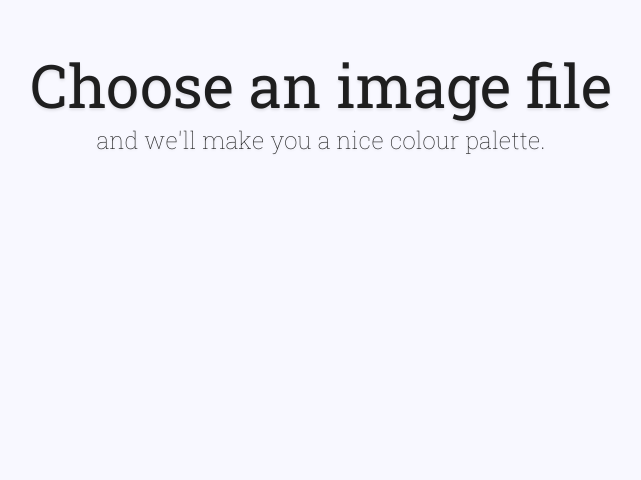
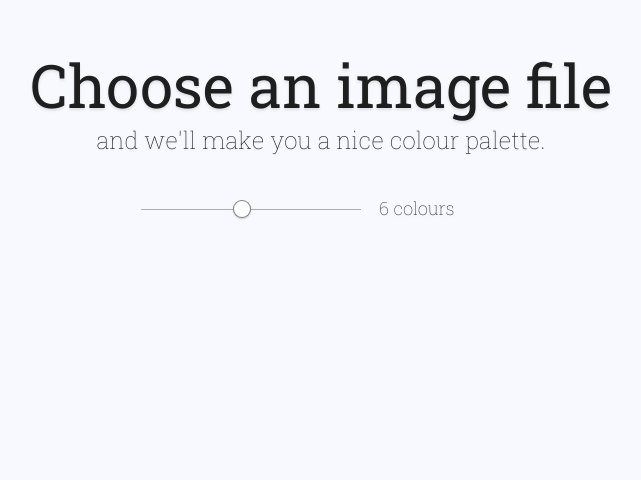
Before and after one commit to xanderlewis/colour-palettes, a Node server app: page / in a window 1280 px wide. Shown: the part 155-635 px from the top of the page, without its empty margins (319-960 px from the left). Run offline with Node 20, Linux system fonts and the light colour scheme; some libraries are stand-ins or nearby versions.

Commit message:
Add slider for number of colours

```diff
--- a/index.js
+++ b/index.js
@@ -13,8 +13,10 @@ app.set('view engine', 'handlebars');
 // Handle request for palette
 app.get('/palette/:paletteString', function (req,res) {
   const palette = paletteUtils.decodePaletteString(req.params.paletteString);
+
   res.render('palette', {
     hexColours: palette.map(x => paletteUtils.colourToHex(x)),
+    meanColourHex: paletteUtils.colourToHex(paletteUtils.meanColour(palette)),
     new: req.query.new == 'true' // Indicates whether the palette was just generated or not
   });
 });
--- a/palette-utils.js
+++ b/palette-utils.js
@@ -1,3 +1,17 @@
+function mean(data) {
+  return data.reduce((total,current) => total += current, 0) / data.length;
+}
+
+function meanColour(data) {
+  var theMeanColour = [];
+  if (data.length != 0) {
+    for (i = 0; i < data[0].length; i++) {
+      theMeanColour.push(mean(data.map(x => x[i])));
+    }
+  }
+  return theMeanColour;
+}
+
 function colourToHex(colour) {
   return Object.values(colour).reduce(function (total, current, index) {
     // (ignore alpha information for hex string)
@@ -48,5 +62,6 @@ function decodePaletteString(paletteString) {
 module.exports = {
   colourToHex: colourToHex,
   colourToRGBAString: colourToRGBAString,
-  decodePaletteString: decodePaletteString
+  decodePaletteString: decodePaletteString,
+  meanColour: meanColour
 };
--- a/public/colours.js
+++ b/public/colours.js
@@ -115,12 +115,12 @@ function extractPixelData(canvas) {
   return colours;
 }
 
-function extractColourPalette(canvas) {
+function extractColourPalette(canvas, k) {
   // Extract raw colours from image
   const allColours = extractPixelData(canvas);
 
   // Cluster raw colours
-  const clusters = kMeans(allColours, 5);
+  const clusters = kMeans(allColours, k);
 
   // Calculate palette (mean colour of each cluster)
   const colours = clusters.map(x => meanColour(x));
--- a/public/index.html
+++ b/public/index.html
@@ -22,11 +22,24 @@
         <input type="file" id="image-upload">
       </form>
       <canvas id="image-canvas"></canvas>
+
+      <div id="settings">
+        <input id="num-colours" type="range" min="1" max="12" value="6" oninput="updateOutput(value)"/>
+        <output id="num-colours-output" for="num-colours">6 colours</output>
+      </div>
+
     </div>
     <script src="script.js"></script>
     <script src="colours.js"></script>
     <script src="clustering.js"></script>
     <footer>By Xander Lewis.</footer>
+
+
+    <script>
+      function updateOutput(v) {
+        document.getElementById('num-colours-output').value = `${v} colours`;
+      }
+    </script>
     <script>
       // Bind visible button to invisible form input
       window.addEventListener('load', function () {
--- a/public/script.js
+++ b/public/script.js
@@ -35,7 +35,7 @@ window.addEventListener('load', function () {
               loadingAnim.classList.add('fade-in');
               loadingAnim.addEventListener('animationend', function () {
                 // Extract colour palette from image
-                const palette = extractColourPalette(canvas);
+                const palette = extractColourPalette(canvas, document.getElementById('num-colours').value);
 
                 // GET page for palette
                 window.location.href = 'palette/' + generatePaletteString(palette) + '?new=true';
--- a/public/styles/index.css
+++ b/public/styles/index.css
@@ -46,6 +46,63 @@ footer {
   margin: 0px auto;
   margin-top: 200px;
   width: 100%;
+}
+
+#settings {
+  margin: 0 auto;
+  margin-top: 0px;
+  width: 420px;
+  height: 24px;
+  padding-top: 20px;
+  padding-bottom: 20px;
+}
+
+output {
+  display: inline;
+  font-size: 18px;
+  font-weight: 100;
+  width: 80px;
+  height: 24px;
+  min-height: 24px;
+  text-align: right;
+  margin-right: 60px;
+  text-shadow: 0px 1px 3px rgba(0,0,0,0.1);
+  color: rgba(0,0,0,0.87)
+}
+
+input[type=range] {
+  width: 220px;
+  display: inline;
+  float: left;
+  height: 24px;
+  margin-left: 30px;
+
+  -webkit-appearance: none;
+  background-color: inherit;
+  user-select: none;
+}
+
+input:focus {
+  outline: none;
+}
+
+input[type=range]::-webkit-slider-runnable-track {
+  width: 200px;
+  height: 1px;
+  background: rgba(0,0,0,0.3);
+}
+
+input[type=range]::-webkit-slider-thumb {
+  -webkit-appearance: none;
+  border-width: 1px;
+  border-color:rgba(0,0,0,0.5);
+  border-style: solid;
+  height: 18px;
+  width: 18px;
+  border-radius: 50%;
+  background: white;
+  margin-top: -9px;
+  box-shadow: 0px 1px 2px rgba(0,0,0,0.2);
 }
 
 .fade-out {
--- a/public/styles/palette.css
+++ b/public/styles/palette.css
@@ -23,6 +23,10 @@ a {
   text-decoration: underline;
 }
 
+h1 > a {
+  text-decoration: none;
+}
+
 a:hover {
   color: rgba(0,0,0,0.55);
   cursor: pointer;
@@ -39,6 +43,7 @@ circle {
   transition-duration: 0.1s;
   transition-timing-function: ease-in-out;
   transform-origin: center;
+  pointer-events: all;
 }
 
 .circle-shadow {
```
Also changed, not shown: views/palette.handlebars (+8 -4 lines).
